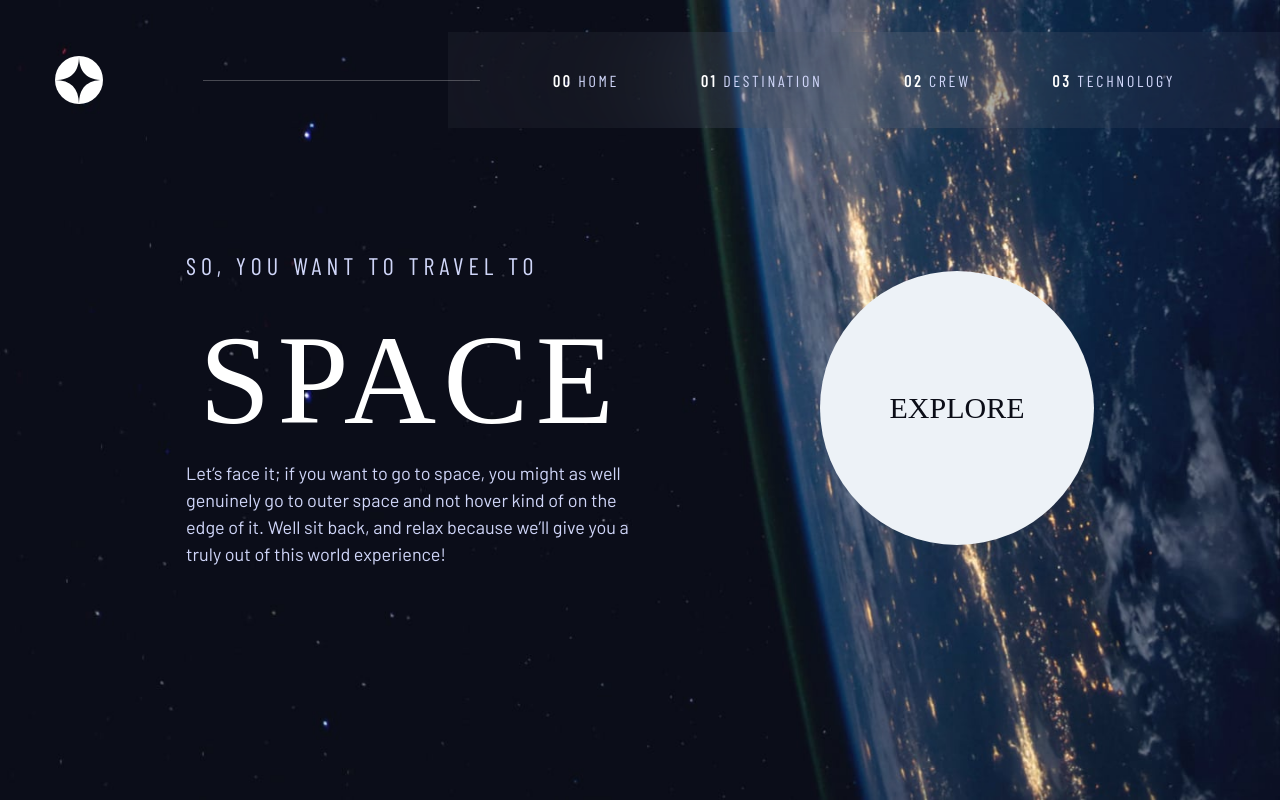
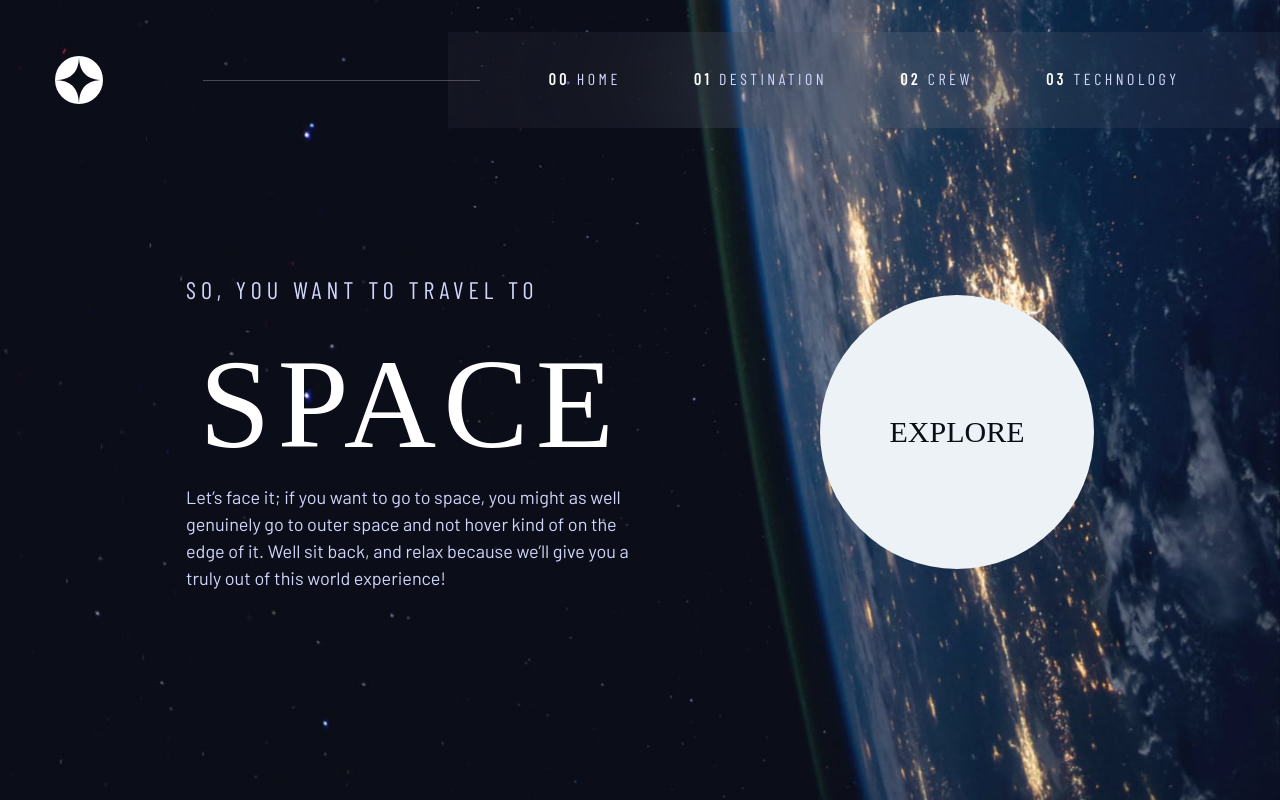
Before and after one commit to Kyokox1/space_tourism, a React (Vite) app: page / in a window 1280 px wide. Built offline with nearby package versions, Linux system fonts and the light colour scheme; a web font is replaced by a local one.

Commit message:
Agregando Hover al Nav de Desktop, y margin al Home.

```diff
--- a/src/components/pages/Home.jsx
+++ b/src/components/pages/Home.jsx
@@ -28,7 +28,7 @@ export const Home = () => {
 					alignItems={{ md: "center", base: "center" }}
 					h={{ lg: "auto", md: "4xl", base: "xl" }}
 					w="100%"
-					m={{ lg: "7.5rem auto 0 auto", md: "1rem auto", base: "0" }}
+					m={{ lg: "9rem auto 0 auto", md: "1rem auto", base: "0" }}
 					fontWeight="300"
 					color="#D0D6F9"
 					textAlign={{ lg: "initial", md: "center", base: "center" }}
--- a/src/components/sections/NavDesktop_item.jsx
+++ b/src/components/sections/NavDesktop_item.jsx
@@ -29,8 +29,23 @@ export const NavDesktop = () => {
 				letterSpacing="2.7px"
 			>
 				{navValues.map((value, i) => (
-					<ListItem key={i}>
+					<ListItem
+						key={i}
+						borderBottom="3px transparent solid"
+						_hover={{
+							borderBottom: "3px #979797 solid"
+						}}
+					>
 						<Link to={`/${value.toLocaleLowerCase()}`}>
+							<Box
+								as="button"
+								height="96px"
+								display="flex"
+								alignItems="center"
+								justifyContent="center"
+								gap="7px"
+								letterSpacing="3.5px"
+							>
 								<Text
 									as="strong"
 									color="white"
@@ -39,6 +54,7 @@ export const NavDesktop = () => {
 									0{i}
 								</Text>{" "}
 								{value}
+							</Box>
 						</Link>
 					</ListItem>
 				))}
```
Lines whose indentation alone changed are shown as unchanged.
